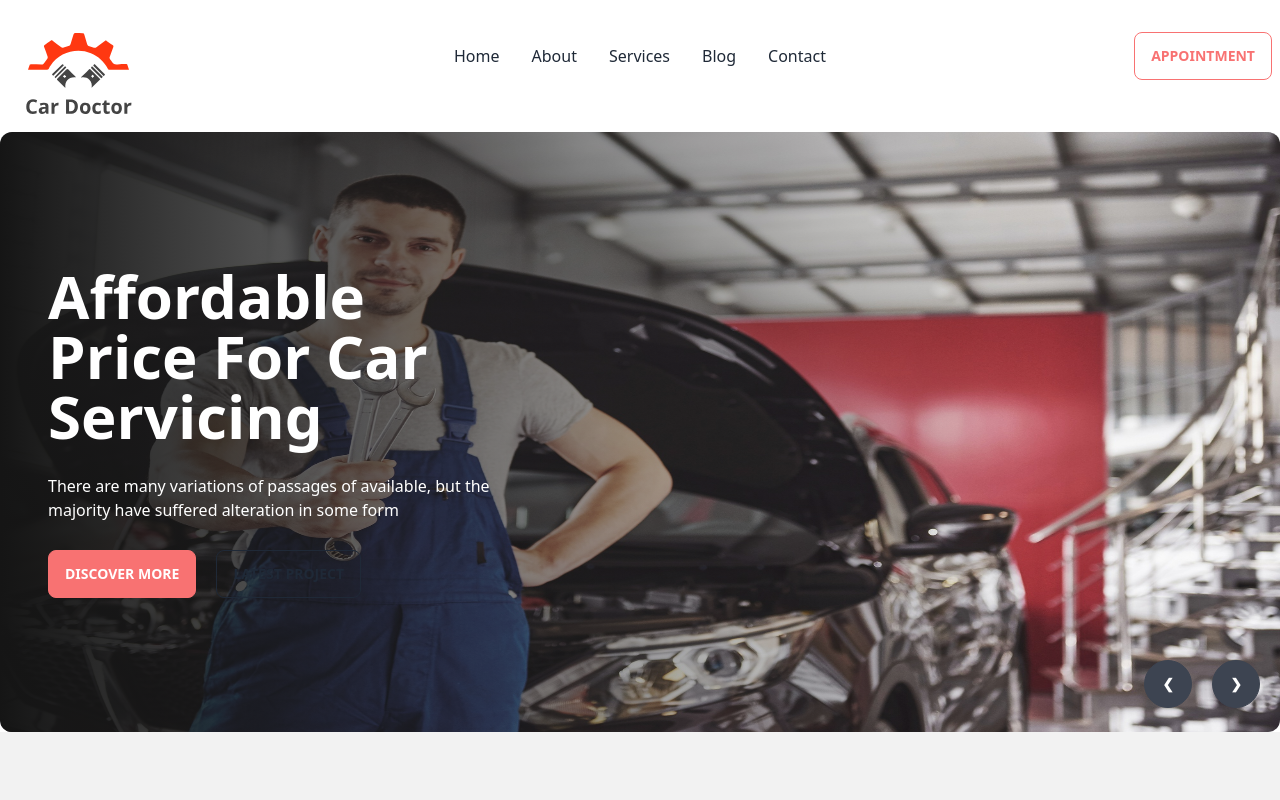
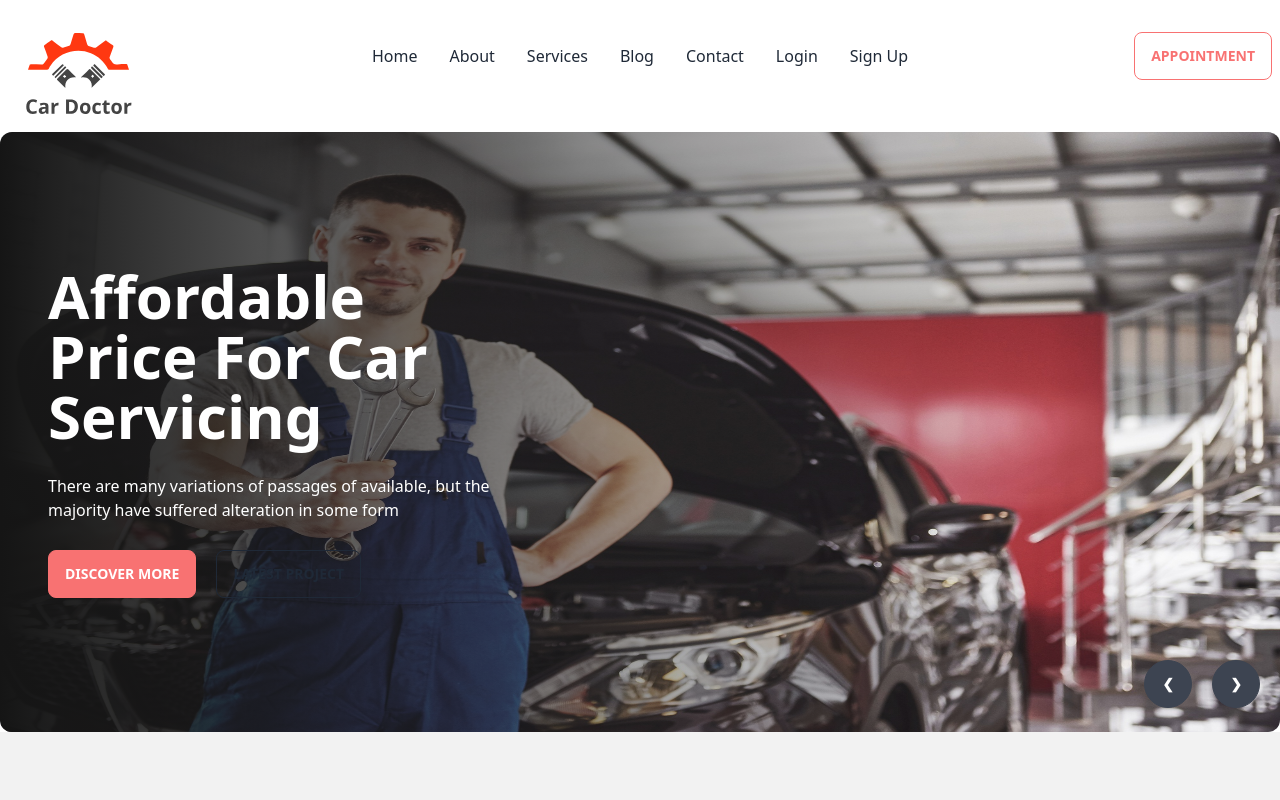
Before and after one commit to adittacse/car-doctor-client, a React (Vite) app: page / in a window 1280 px wide. Shown: the top 800 px of the page. Built offline with nearby package versions, Linux system fonts and the light colour scheme; no server answers.

Commit message:
navbar items updated

```diff
--- a/src/Pages/Shared/NavBar/NavBar.jsx
+++ b/src/Pages/Shared/NavBar/NavBar.jsx
@@ -12,9 +12,15 @@ const NavBar = () => {
         <li><Link to="/services">Services</Link></li>
         <li><Link to="/blog">Blog</Link></li>
         <li><Link to="/contact">Contact</Link></li>
-        <div>
+        <div className="flex">
             {
-                user && <li><Link onClick={logOut}>Logout</Link></li>
+                !user && <>
+                    <li><Link to="/login">Login</Link></li>
+                    <li><Link to="/signup">Sign Up</Link></li>
+                </>
+            }
+            {
+                user && <li><Link onClick={() => logOut().then(()=> {}).catch(error=>console.log(error))}>Logout</Link></li>
             }
         </div>
     </>
```
